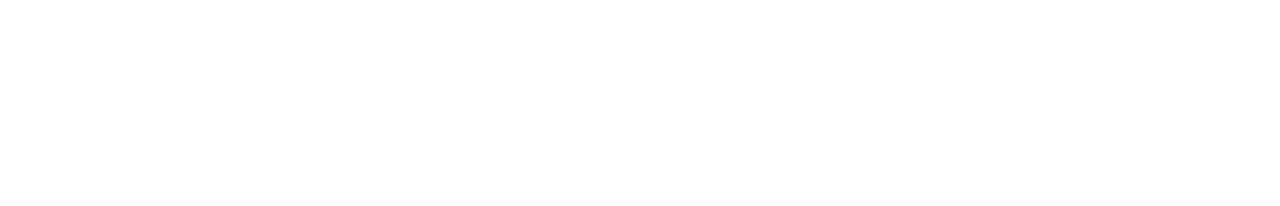
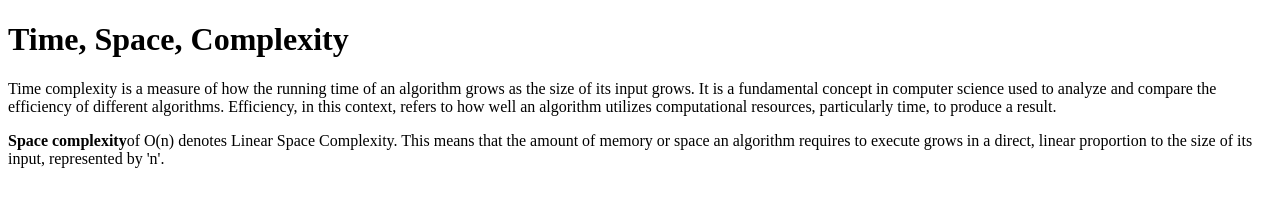
Before and after one commit to acciojob/time-and-space-complexity-alishajatav, a website: page main.html in a window 1280 px wide. Drawn offline with Linux system fonts and the light colour scheme.

Commit message:
created a submission

```diff
--- a/main.html
+++ b/main.html
@@ -7,7 +7,11 @@
 </head>
 
 <body>
-	<!-- the entire body must be written by student -->
+	<h1>Time, Space, Complexity</h1>
+	<p>Time complexity is a measure of how the running time of an algorithm grows as the size of its input grows. It is a fundamental concept in computer science used to analyze and compare the efficiency of different algorithms. Efficiency, in this context, refers to how well an algorithm utilizes computational resources, particularly time, to produce a result.
+	</p>
+	<p><b> Space complexity</b>of O(n) denotes Linear Space Complexity. This means that the amount of memory or space an algorithm requires to execute grows in a direct, linear proportion to the size of its input, represented by 'n'.
+	</p>
     <script type="text/javascript" src="./script.js">
 </script>
 
```
